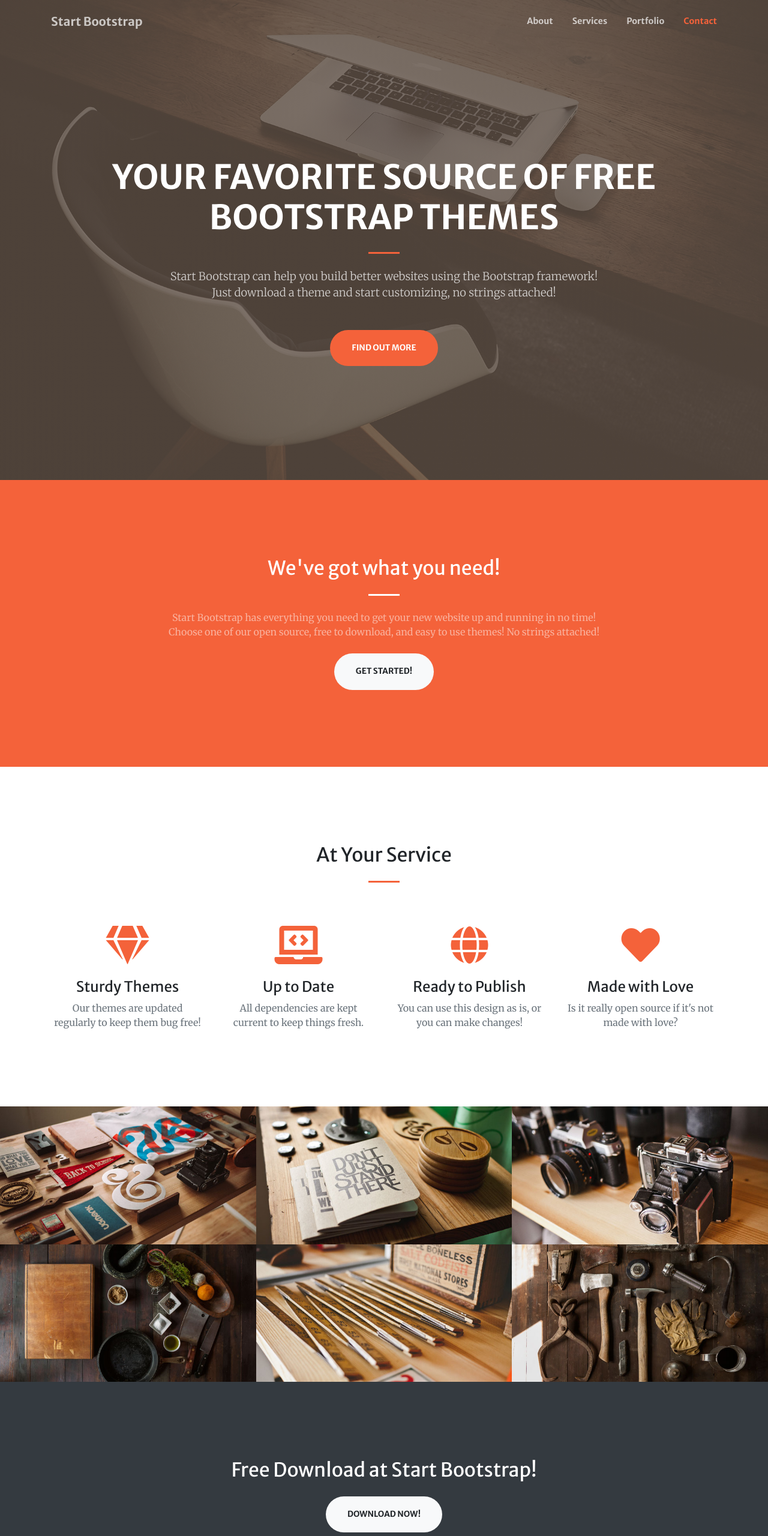
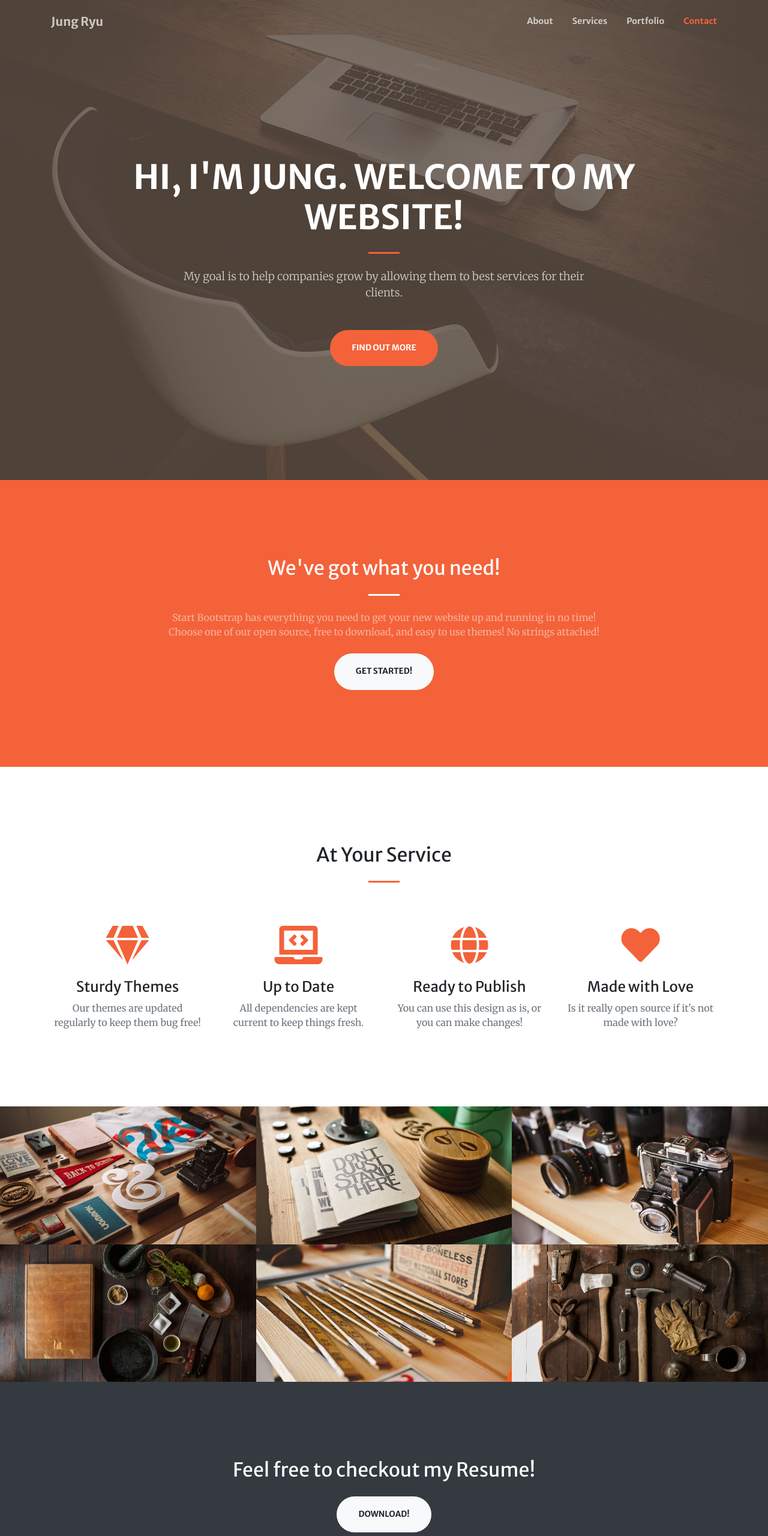
Before and after one commit to jungryu/jungryu.github.io, a website with bundled scripts: page index.html in a window 1280 px wide. Shown: the top 2560 px of the page at 60% size. Built offline with nearby package versions, Linux system fonts and the light colour scheme.

Commit message:
small text change

```diff
--- a/index.html
+++ b/index.html
@@ -8,7 +8,7 @@
   <meta name="description" content="">
   <meta name="author" content="">
 
-  <title>Creative - Start Bootstrap Theme</title>
+  <title>Jung Ryu</title>
 
   <!-- Font Awesome Icons -->
   <link href="vendor/fontawesome-free/css/all.min.css" rel="stylesheet" type="text/css">
@@ -30,7 +30,7 @@
   <!-- Navigation -->
   <nav class="navbar navbar-expand-lg navbar-light fixed-top py-3" id="mainNav">
     <div class="container">
-      <a class="navbar-brand js-scroll-trigger" href="#page-top">Start Bootstrap</a>
+      <a class="navbar-brand js-scroll-trigger" href="#page-top">Jung Ryu</a>
       <button class="navbar-toggler navbar-toggler-right" type="button" data-toggle="collapse" data-target="#navbarResponsive" aria-controls="navbarResponsive" aria-expanded="false" aria-label="Toggle navigation">
         <span class="navbar-toggler-icon"></span>
       </button>
@@ -58,11 +58,11 @@
     <div class="container h-100">
       <div class="row h-100 align-items-center justify-content-center text-center">
         <div class="col-lg-10 align-self-end">
-          <h1 class="text-uppercase text-white font-weight-bold">Your Favorite Source of Free Bootstrap Themes</h1>
+          <h1 class="text-uppercase text-white font-weight-bold">Hi, I'm Jung. Welcome to my website!</h1>
           <hr class="divider my-4">
         </div>
         <div class="col-lg-8 align-self-baseline">
-          <p class="text-white-75 font-weight-light mb-5">Start Bootstrap can help you build better websites using the Bootstrap framework! Just download a theme and start customizing, no strings attached!</p>
+          <p class="text-white-75 font-weight-light mb-5">My goal is to help companies grow by allowing them to best services for their clients.</p>
           <a class="btn btn-primary btn-xl js-scroll-trigger" href="#about">Find Out More</a>
         </div>
       </div>
@@ -210,8 +210,8 @@
   <!-- Call to Action Section -->
   <section class="page-section bg-dark text-white">
     <div class="container text-center">
-      <h2 class="mb-4">Free Download at Start Bootstrap!</h2>
-      <a class="btn btn-light btn-xl" href="https://startbootstrap.com/themes/creative/">Download Now!</a>
+      <h2 class="mb-4">Feel free to checkout my Resume!</h2>
+      <a class="btn btn-light btn-xl" href="#">Download!</a>
     </div>
   </section>
 
@@ -233,7 +233,7 @@
         <div class="col-lg-4 mr-auto text-center">
           <i class="fas fa-envelope fa-3x mb-3 text-muted"></i>
           <!-- Make sure to change the email address in anchor text AND the link below! -->
-          <a class="d-block" href="mailto:contact@yourwebsite.com">contact@yourwebsite.com</a>
+          <a class="d-block" href="mailto:jungryu2014@gmail.com">jungryu2014@gmail.com</a>
         </div>
       </div>
     </div>
```
